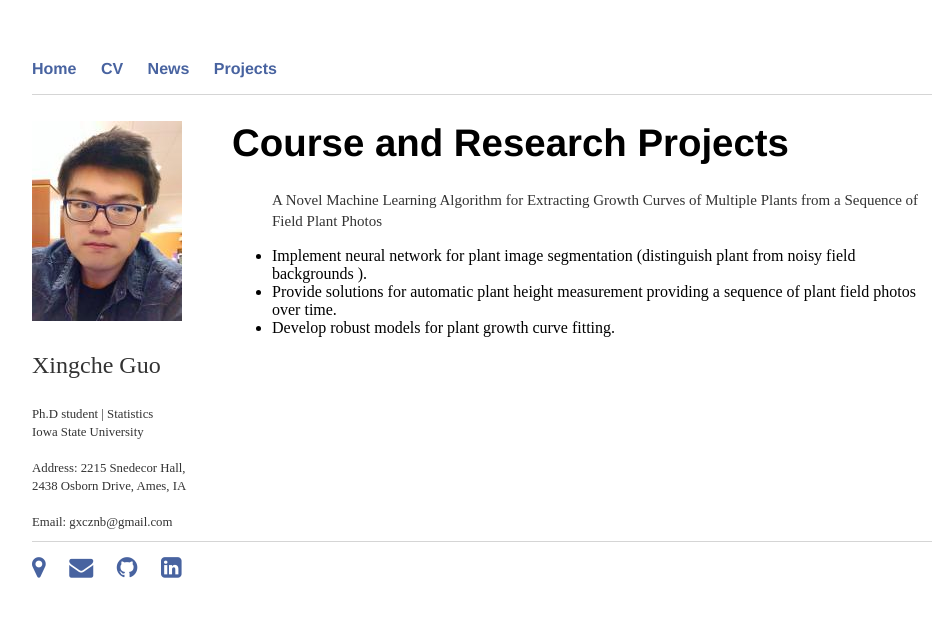
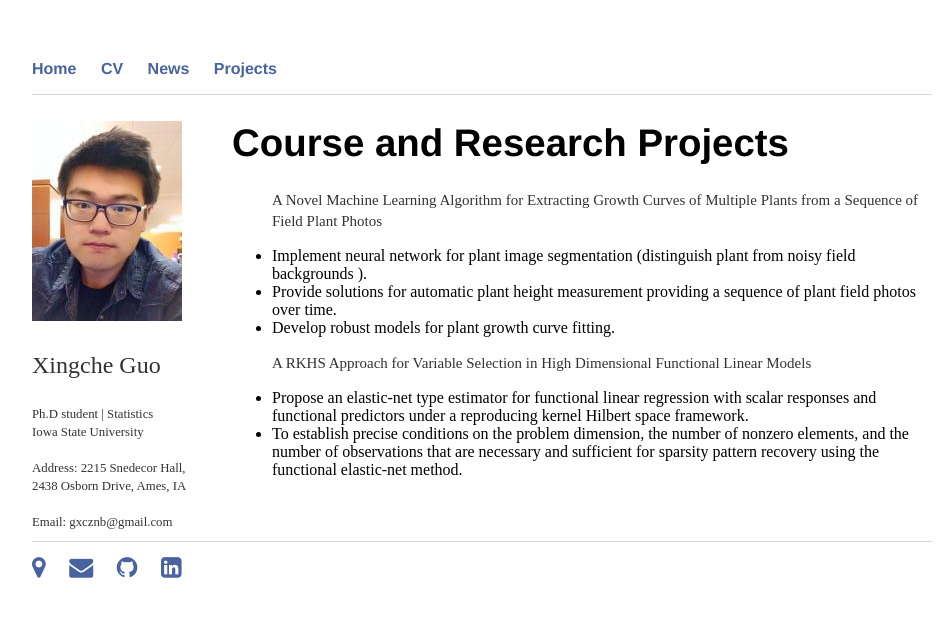
Before and after one commit to xingcheg/xingcheg.github.io, a Jekyll site: the page built from projects/index.html, in a window 1280 px wide. Shown: the top 617 px of the page, without its empty margins (158-1107 px from the left). Built offline with Jekyll 4.4.1, drawn with Linux system fonts in a browser that asks for light colours.

Commit message:
Update index.html

```diff
--- a/projects/index.html
+++ b/projects/index.html
@@ -4,8 +4,6 @@ title: Course and Research Projects
 ---
 
 <h1> Course and Research Projects </h1>
-
-
 
 
 <ul>
@@ -15,3 +13,13 @@ title: Course and Research Projects
 	<li> Provide solutions for automatic plant height measurement providing a sequence of plant field photos over time. </li>
 	<li>  Develop robust models for plant growth curve fitting. </li>
 </ul>
+
+
+<ul>
+  <p style="font-size:15px;"> A RKHS Approach for Variable Selection in High Dimensional Functional Linear Models </p>
+	<li> Propose an elastic-net type estimator for functional linear regression with scalar responses and
+		functional predictors under a reproducing kernel Hilbert space framework. </li>
+	<li> To establish precise conditions on the problem dimension, the number of nonzero elements,
+		and the number of observations that are necessary and sufficient for sparsity pattern recovery
+		using the functional elastic-net method. </li>
+</ul>
```
